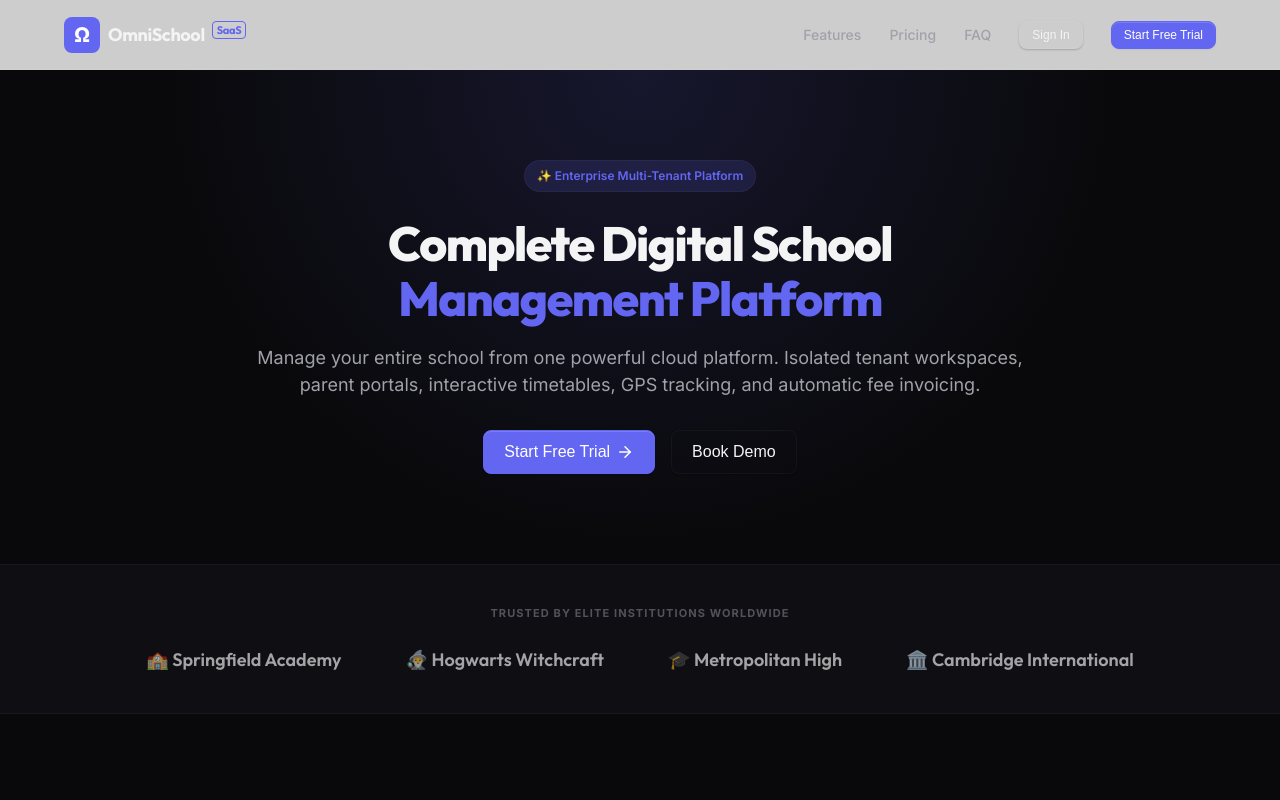
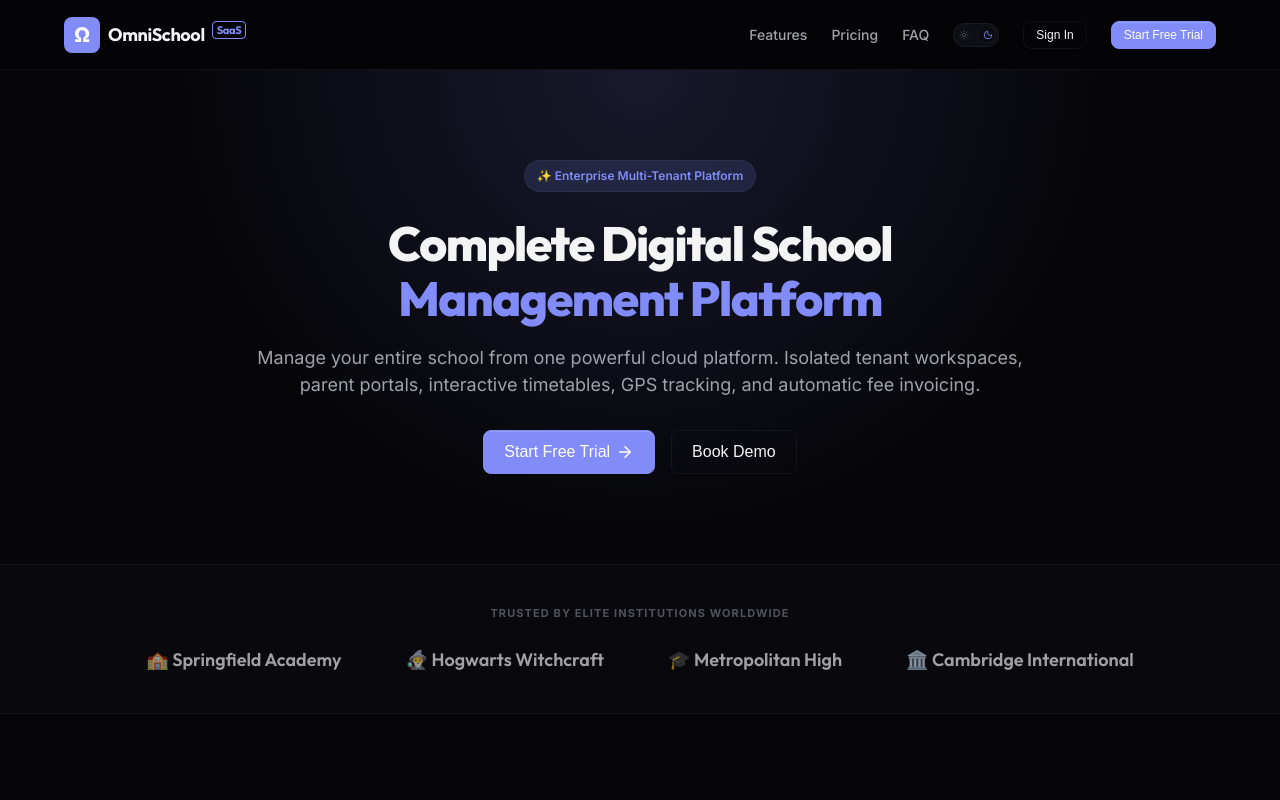
Before and after one commit to gnoknwgnng/erp, a React (Vite) app: page / in a window 1280 px wide. Shown: the top 800 px of the page. Built offline with nearby package versions, Linux system fonts and the light colour scheme.

Commit message:
UI Overhaul: Indigo-Cyan palette, glassmorphic headers, and sliding Sun/Moon capsule theme toggles

```diff
--- a/src/App.tsx
+++ b/src/App.tsx
@@ -107,6 +107,8 @@ function App() {
         <LandingPage
           onLoginClick={() => setView('login')}
           onSchoolRegistered={handleSchoolRegistered}
+          theme={theme}
+          toggleTheme={toggleTheme}
         />
       )}
 
--- a/src/assets/theme.css
+++ b/src/assets/theme.css
@@ -11,7 +11,7 @@
   --font-display: 'Outfit', var(--font-sans);
   --font-mono: 'JetBrains Mono', monospace;
 
-  /* Theme Tokens - Light Mode (Stripe & Notion Inspired) */
+  /* Theme Tokens - Light Mode (Indigo & Cyan) */
   --bg-primary: #f8fafc;
   --bg-secondary: rgba(255, 255, 255, 0.75);
   --bg-tertiary: #f1f5f9;
@@ -19,17 +19,17 @@
 
   --border-color: rgba(15, 23, 42, 0.05);
   --border-hover: rgba(15, 23, 42, 0.1);
-  --border-focus: #6366f1;
+  --border-focus: #4f46e5;
 
   --text-primary: #0f172a;
   --text-secondary: #475569;
   --text-tertiary: #94a3b8;
 
-  --primary-color: #6366f1;
-  --primary-hover: #4f46e5;
-  --primary-glow: rgba(99, 102, 241, 0.08);
-  --accent-color: #8b5cf6;
-  --accent-glow: rgba(139, 92, 246, 0.08);
+  --primary-color: #4f46e5;
+  --primary-hover: #4338ca;
+  --primary-glow: rgba(79, 70, 229, 0.08);
+  --accent-color: #06b6d4;
+  --accent-glow: rgba(6, 182, 212, 0.08);
 
   --success-color: #10b981;
   --success-bg: rgba(16, 185, 129, 0.05);
@@ -50,7 +50,7 @@
   --shadow-sm: 0 1px 2px 0 rgba(0, 0, 0, 0.02);
   --shadow-md: 0 4px 6px -1px rgba(0, 0, 0, 0.03), 0 2px 4px -2px rgba(0, 0, 0, 0.02);
   --shadow-lg: 0 10px 25px -5px rgba(0, 0, 0, 0.03), 0 8px 16px -6px rgba(0, 0, 0, 0.02);
-  --shadow-glow: 0 0 15px 0 rgba(99, 102, 241, 0.08);
+  --shadow-glow: 0 0 15px 0 rgba(79, 70, 229, 0.08);
 
   --radius-sm: 8px;
   --radius-md: 14px;
@@ -62,26 +62,26 @@
   --transition-slow: 0.5s cubic-bezier(0.16, 1, 0.3, 1);
 }
 
-/* Theme Tokens - Dark Mode (Linear & Obsidian Inspired) */
+/* Theme Tokens - Dark Mode (Obsidian Indigo & Neon Cyan) */
 [data-theme="dark"] {
-  --bg-primary: #09090b;
-  --bg-secondary: rgba(18, 18, 22, 0.75);
-  --bg-tertiary: #16161a;
-  --bg-sidebar: #09090b;
+  --bg-primary: #050508;
+  --bg-secondary: rgba(10, 10, 16, 0.7);
+  --bg-tertiary: #0e0e15;
+  --bg-sidebar: #050508;
 
-  --border-color: rgba(255, 255, 255, 0.04);
-  --border-hover: rgba(255, 255, 255, 0.08);
-  --border-focus: #8b5cf6;
+  --border-color: rgba(255, 255, 255, 0.05);
+  --border-hover: rgba(255, 255, 255, 0.1);
+  --border-focus: #818cf8;
 
   --text-primary: #f4f4f5;
   --text-secondary: #a1a1aa;
   --text-tertiary: #52525b;
 
-  --primary-color: #6366f1;
-  --primary-hover: #818cf8;
-  --primary-glow: rgba(99, 102, 241, 0.15);
-  --accent-color: #a78bfa;
-  --accent-glow: rgba(167, 139, 250, 0.15);
+  --primary-color: #818cf8;
+  --primary-hover: #a5b4fc;
+  --primary-glow: rgba(129, 140, 248, 0.15);
+  --accent-color: #22d3ee;
+  --accent-glow: rgba(34, 211, 238, 0.15);
 
   --success-color: #34d399;
   --success-bg: rgba(52, 211, 153, 0.04);
@@ -102,7 +102,7 @@
   --shadow-sm: 0 1px 2px 0 rgba(0, 0, 0, 0.2);
   --shadow-md: 0 4px 6px -1px rgba(0, 0, 0, 0.3), 0 2px 4px -2px rgba(0, 0, 0, 0.2);
   --shadow-lg: 0 20px 40px -15px rgba(0, 0, 0, 0.5);
-  --shadow-glow: 0 0 20px 0 rgba(139, 92, 246, 0.12);
+  --shadow-glow: 0 0 20px 0 rgba(129, 140, 248, 0.12);
 }
 
 /* Reset & Base Styles */
--- a/src/layouts/DashboardLayout.tsx
+++ b/src/layouts/DashboardLayout.tsx
@@ -234,6 +234,7 @@ export const DashboardLayout: React.FC<DashboardLayoutProps> = ({
       <div style={{ flex: 1, display: 'flex', flexDirection: 'column', minWidth: '0' }}>
         {/* Top Navbar */}
         <header
+          className="glassmorphism"
           style={{
             height: '60px',
             borderBottom: '1px solid var(--border-color)',
@@ -241,10 +242,12 @@ export const DashboardLayout: React.FC<DashboardLayoutProps> = ({
             alignItems: 'center',
             justifyContent: 'space-between',
             padding: '0 24px',
-            backgroundColor: 'var(--bg-secondary)',
             position: 'sticky',
             top: 0,
-            zIndex: 99
+            zIndex: 99,
+            backgroundColor: theme === 'light' ? 'rgba(255, 255, 255, 0.7)' : 'rgba(5, 5, 8, 0.7)',
+            backdropFilter: 'blur(20px)',
+            WebkitBackdropFilter: 'blur(20px)'
           }}
         >
           {/* Left: Menu toggle & Breadcrumbs */}
@@ -291,10 +294,43 @@ export const DashboardLayout: React.FC<DashboardLayoutProps> = ({
               </span>
             </button>
 
-            {/* Theme switcher */}
-            <Button variant="ghost" size="sm" onClick={toggleTheme} style={{ padding: '8px' }}>
-              {theme === 'light' ? <Moon size={16} /> : <Sun size={16} />}
-            </Button>
+            {/* Theme switcher capsule slider */}
+            <div
+              onClick={toggleTheme}
+              title={theme === 'light' ? "Switch to Dark Mode" : "Switch to Light Mode"}
+              style={{
+                width: '46px',
+                height: '24px',
+                borderRadius: '12px',
+                backgroundColor: 'var(--bg-tertiary)',
+                border: '1px solid var(--border-color)',
+                position: 'relative',
+                cursor: 'pointer',
+                display: 'flex',
+                alignItems: 'center',
+                justifyContent: 'space-between',
+                padding: '0 5px',
+                transition: 'all var(--transition-fast)'
+              }}
+            >
+              <Sun size={10} style={{ color: theme === 'light' ? 'var(--warning-color)' : 'var(--text-tertiary)', zIndex: 2 }} />
+              <Moon size={10} style={{ color: theme === 'dark' ? 'var(--primary-color)' : 'var(--text-tertiary)', zIndex: 2 }} />
+              <div
+                style={{
+                  position: 'absolute',
+                  top: '1.5px',
+                  left: theme === 'light' ? '2px' : '23px',
+                  width: '19px',
+                  height: '19px',
+                  borderRadius: '50%',
+                  backgroundColor: 'var(--bg-secondary)',
+                  boxShadow: 'var(--shadow-sm)',
+                  border: '1px solid var(--border-color)',
+                  transition: 'all var(--transition-fast)',
+                  zIndex: 1
+                }}
+              />
+            </div>
 
             {/* Notifications button */}
             <div style={{ position: 'relative' }}>
--- a/src/views/landing/LandingPage.tsx
+++ b/src/views/landing/LandingPage.tsx
@@ -1,6 +1,6 @@
 import React, { useState } from 'react';
 import {
-  Check, ArrowRight, CheckCircle, X
+  Check, ArrowRight, CheckCircle, X, Sun, Moon
 } from 'lucide-react';
 import { Button } from '../../components/Button';
 import { Input } from '../../components/Input';
@@ -10,9 +10,11 @@ import { registerSchool, getPlans } from '../../db/dbEngine';
 interface LandingPageProps {
   onLoginClick: () => void;
   onSchoolRegistered: (schoolName: string) => void;
+  theme: 'light' | 'dark';
+  toggleTheme: () => void;
 }
 
-export const LandingPage: React.FC<LandingPageProps> = ({ onLoginClick, onSchoolRegistered }) => {
+export const LandingPage: React.FC<LandingPageProps> = ({ onLoginClick, onSchoolRegistered, theme, toggleTheme }) => {
   const [showRegModal, setShowRegModal] = useState(false);
   const [regStep, setRegStep] = useState(1); // 1: Details, 2: Academic, 3: Verification
   const [billingPeriod, setBillingPeriod] = useState<'monthly' | 'yearly'>('monthly');
@@ -130,8 +132,9 @@ export const LandingPage: React.FC<LandingPageProps> = ({ onLoginClick, onSchool
         padding: '0 5vw',
         position: 'sticky',
         top: 0,
-        backgroundColor: 'rgba(255,255,255,0.8)',
-        backdropFilter: 'blur(10px)',
+        backgroundColor: theme === 'light' ? 'rgba(255,255,255,0.7)' : 'rgba(5,5,8,0.7)',
+        backdropFilter: 'blur(20px)',
+        WebkitBackdropFilter: 'blur(20px)',
         zIndex: 50
       }} className="glassmorphism">
         <div style={{ display: 'flex', alignItems: 'center', gap: '8px' }}>
@@ -143,10 +146,49 @@ export const LandingPage: React.FC<LandingPageProps> = ({ onLoginClick, onSchool
           </span>
         </div>
 
-        <nav className="landing-nav" style={{ display: 'flex', alignItems: 'center', gap: '28px' }}>
+        <nav className="landing-nav" style={{ display: 'flex', alignItems: 'center', gap: '24px' }}>
           <a href="#features" style={{ fontSize: '14px', textDecoration: 'none', color: 'var(--text-secondary)', fontWeight: 500 }}>Features</a>
           <a href="#pricing" style={{ fontSize: '14px', textDecoration: 'none', color: 'var(--text-secondary)', fontWeight: 500 }}>Pricing</a>
           <a href="#faq" style={{ fontSize: '14px', textDecoration: 'none', color: 'var(--text-secondary)', fontWeight: 500 }}>FAQ</a>
+
+          {/* Theme switcher capsule slider */}
+          <div
+            onClick={toggleTheme}
+            title={theme === 'light' ? "Switch to Dark Mode" : "Switch to Light Mode"}
+            style={{
+              width: '46px',
+              height: '24px',
+              borderRadius: '12px',
+              backgroundColor: 'var(--bg-tertiary)',
+              border: '1px solid var(--border-color)',
+              position: 'relative',
+              cursor: 'pointer',
+              display: 'flex',
+              alignItems: 'center',
+              justifyContent: 'space-between',
+              padding: '0 5px',
+              transition: 'all var(--transition-fast)'
+            }}
+          >
+            <Sun size={10} style={{ color: theme === 'light' ? 'var(--warning-color)' : 'var(--text-tertiary)', zIndex: 2 }} />
+            <Moon size={10} style={{ color: theme === 'dark' ? 'var(--primary-color)' : 'var(--text-tertiary)', zIndex: 2 }} />
+            <div
+              style={{
+                position: 'absolute',
+                top: '1.5px',
+                left: theme === 'light' ? '2px' : '23px',
+                width: '19px',
+                height: '19px',
+                borderRadius: '50%',
+                backgroundColor: 'var(--bg-secondary)',
+                boxShadow: 'var(--shadow-sm)',
+                border: '1px solid var(--border-color)',
+                transition: 'all var(--transition-fast)',
+                zIndex: 1
+              }}
+            />
+          </div>
+
           <Button variant="outline" size="sm" onClick={onLoginClick}>Sign In</Button>
           <Button size="sm" onClick={() => { setShowRegModal(true); setRegStep(1); }}>Start Free Trial</Button>
         </nav>
```
